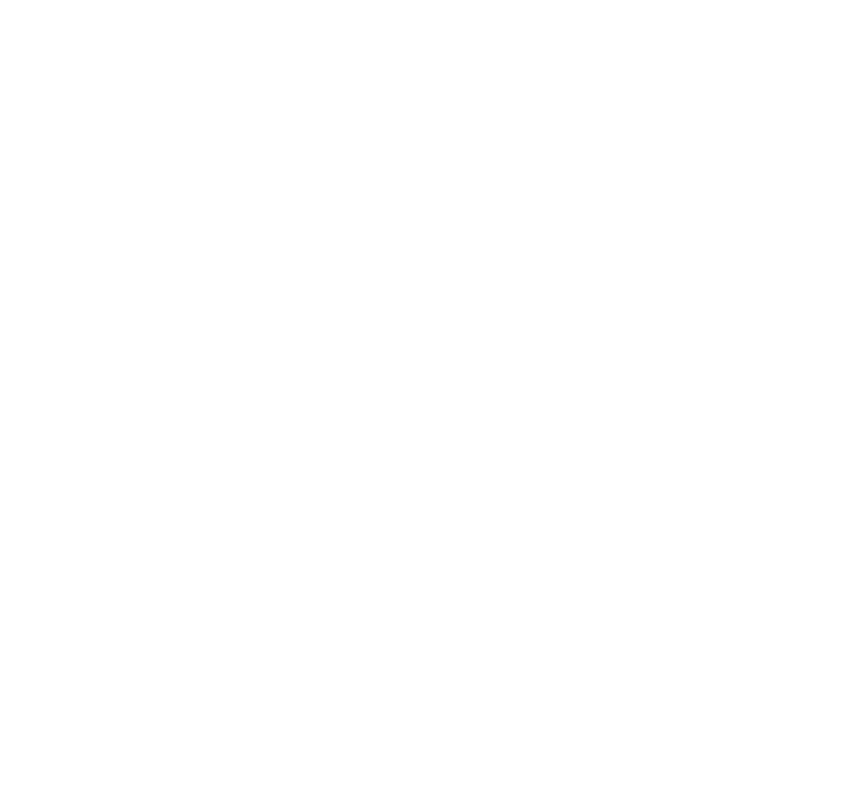
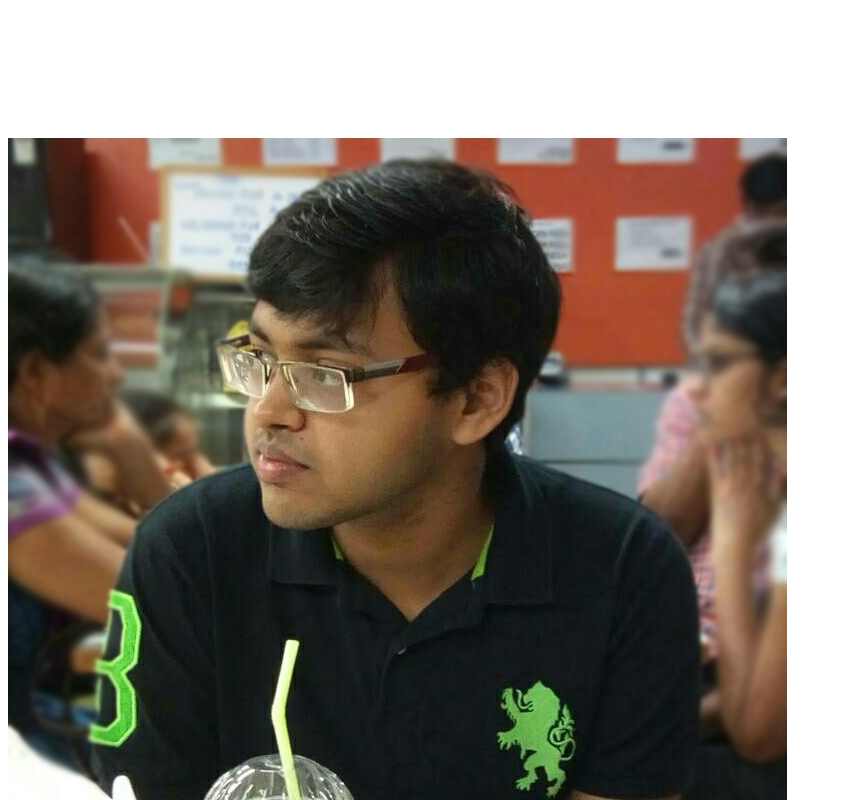
Before and after one commit to shubhamraj23/the-curious-melody, a React (Create React App) app in the folder frontend/: page / in a window 1280 px wide. Shown: the part 1580-2380 px from the top of the page, without its empty margins (0-842 px from the left). Before the commit the page ends 1504 px from the top, so only its background shows below. Built offline with nearby package versions, Linux system fonts and the light colour scheme; the HTML template or start-up script is replaced by a standard one.

Commit message:
Added description in the Home component

```diff
--- a/frontend/src/components/Footer.jsx
+++ b/frontend/src/components/Footer.jsx
@@ -14,7 +14,7 @@ const Footer = () => {
             <div className="grid grid-cols-6 mb-2">
               <div className="col-span-1">
                 <div className="flex align-middle">
-                  <ImLocation className="text-lg text-white mx-auto" />
+                  <ImLocation className="text-lg text-black mx-auto" />
                 </div>
               </div>
 
@@ -30,7 +30,7 @@ const Footer = () => {
             <div className="grid grid-cols-6 my-2">
               <div className="col-span-1">
                 <div className="flex align-middle">
-                  <MdEmail className="text-lg text-white mx-auto" />
+                  <MdEmail className="text-lg text-black mx-auto" />
                 </div>
               </div>
 
@@ -50,7 +50,7 @@ const Footer = () => {
             <div className="grid grid-cols-6 mb-2">
               <div className="col-span-1">
                 <div className="flex align-middle">
-                  <MdWeb className="text-lg text-white mx-auto" />
+                  <MdWeb className="text-lg text-black mx-auto" />
                 </div>
               </div>
 
@@ -66,7 +66,7 @@ const Footer = () => {
             <div className="grid grid-cols-6 my-2">
               <div className="col-span-1">
                 <div className="flex align-middle">
-                  <MdMeetingRoom className="text-lg text-white mx-auto" />
+                  <MdMeetingRoom className="text-lg text-black mx-auto" />
                 </div>
               </div>
 
--- a/frontend/src/components/Header.jsx
+++ b/frontend/src/components/Header.jsx
@@ -42,6 +42,11 @@ const Header = () => {
     else {
       setNavItems("nav-hide")
     }
+  }
+
+  const changeActiveSmall = (e) => {
+    toggleNav()
+    changeActive(e)
   }
 
   return (
@@ -102,7 +107,7 @@ const Header = () => {
       <div className="md:hidden">
         <ul className={`${navItems} w-full nav-base`}>
           <li className={active === "Home" ? activeBackground : inactiveBackground}>
-            <Link to="/" onClick={changeActive}>
+            <Link to="/" onClick={changeActiveSmall}>
               <p className={`px-4 py-2 text-left text-base permanent-marker ${active === "Home" ? activeText : inactiveText}`}>
                 Home
               </p>
@@ -110,7 +115,7 @@ const Header = () => {
           </li>
 
           <li className={active === "Blog" ? activeBackground : inactiveBackground}>
-            <Link to="/blog" onClick={changeActive}>
+            <Link to="/blog" onClick={changeActiveSmall}>
               <p className={`px-4 py-2 text-left text-base permanent-marker ${active === "Blog" ? activeText : inactiveText}`}>
                 Blog
               </p>
@@ -118,7 +123,7 @@ const Header = () => {
           </li>
 
           <li className={active === "Leave a Review" ? activeBackground : inactiveBackground}>
-            <Link to="/review" onClick={changeActive}>
+            <Link to="/review" onClick={changeActiveSmall}>
               <p className={`px-4 py-2 text-left text-base permanent-marker ${active === "Leave a Review" ? activeText : inactiveText}`}>
                 Leave a Review
               </p>
--- a/frontend/src/components/Home.jsx
+++ b/frontend/src/components/Home.jsx
@@ -1,19 +1,68 @@
 import { useState, useEffect } from 'react'
 import logo from '../media/logo.jpg'
+import profilePic from '../media/profile-pic.jpg'
 
 const Home = () => {
   const [divHeight, setHeight] = useState('640')
+  const [boxHeight, setBoxHeight] = useState('auto')
+  const [marginTop, setMarginTop] = useState('0')
+  const [imageMargin, setImageMargin] = useState('0')
 
   useEffect(() => {
-    setHeight(window.innerHeight - document.getElementsByClassName('nav-fix')[0].offsetHeight)
+    const screenHeight = window.innerHeight - document.getElementsByClassName('nav-fix')[0].offsetHeight
+    setHeight(screenHeight)
+    if (window.innerWidth >= 768) {
+      setBoxHeight(`${screenHeight}px`)
+    }
   }, [])
+
+  const setMargins = () => {
+    const imageHeight = document.getElementById('profile-pic').offsetHeight
+    const descriptionHeight = document.getElementById('profile-description').offsetHeight
+
+    if (window.innerWidth >= 768) {
+      if (imageHeight > descriptionHeight) {
+        setMarginTop((imageHeight - descriptionHeight)/2)
+      }
+      else {
+        setImageMargin((descriptionHeight - imageHeight)/2)
+      }
+    }
+  }
 
   return (
     <div>
       <div className="bg-shade-1">
         <div className="flex flex-col items-center justify-center" style={{height: `${divHeight}px`}}>
           <img src={logo} className="w-1/2 md:w-1/3 block" alt="The Curious Melody Logo" />
-          <p className="text-white patrick-hand tagline-font">There is always something bigger hidden</p>
+          <p className="text-white cassandra tagline-font">There is always something bigger hidden</p>
+        </div>
+      </div>
+
+      <div className="bg-shade-3">
+        <div style={{height: `${divHeight}px`}}>
+          {/* Recent Posts */}
+        </div>
+      </div>
+
+      <div className="bg-shade-2">
+        <div className="flex flex-row items-center md:justify-center" style={{height: `${boxHeight}`}}>
+          <div className="grid grid-cols-1 md:grid-cols-3 my-16">
+            <div className="w-1/2 mx-auto profile-width" style={{marginTop: `${imageMargin}px`}}>
+              <img src={profilePic} className="rounded-border my-4 md:my-0" alt="My Profile Pic" id="profile-pic" onLoad={setMargins} />
+            </div>
+
+            <div className="md:col-span-2 h-full">
+              <div style={{marginTop: `${marginTop}px`}}>
+                <p className="text-left patrick-hand text-lg md:text-2xl text-white mx-4 md:mx-8" id="profile-description">
+                  Hello, and welcome to 'The Curious Melody'. <br/>
+                  My name is Shubham, and I am an engineer. Writing is one of my old hobbies. It started as an
+                  activity to jot down my thoughts, and following the process over the years, I now have a collection
+                  I would like to share. Thank you for stopping by, and I hope you enjoy the site.
+                </p>
+              </div>
+            </div>
+          </div>
         </div>
       </div>
     </div>
--- a/frontend/src/input.css
+++ b/frontend/src/input.css
@@ -8,14 +8,6 @@ body::-webkit-scrollbar {
 }
 
 /* Colours */
-.nav-active {
-  background-color: #383838;
-}
-
-.nav-base {
-  background-color: #727272;
-}
-
 .bg-shade-1 {
   background-color: black;
 }
@@ -29,16 +21,33 @@ body::-webkit-scrollbar {
 }
 
 .bg-shade-4 {
-  background-color: #727272;
+  background-color: #6b6b6b;
+}
+
+.nav-active {
+  background-color: #383838;
+}
+
+.nav-base {
+  background-color: #808080;
 }
 
 /* Font Families */
-.permanent-marker {
-  font-family: 'Permanent Marker', cursive;
+@font-face {
+  font-family: Cassandra;
+  src: url(media/Cassandra\ Personal\ Use.ttf);
+}
+
+.cassandra {
+  font-family: Cassandra;
 }
 
 .patrick-hand {
   font-family: 'Patrick Hand', cursive;
+}
+
+.permanent-marker {
+  font-family: 'Permanent Marker', cursive;
 }
 
 /* Navigation Bar */
@@ -73,3 +82,18 @@ body::-webkit-scrollbar {
     font-size: 2.5vw;
   }
 }
+
+/* Images */
+.rounded-border {
+  border-radius: 100%;
+}
+
+.profile-width {
+  max-width: 200px;
+}
+
+@media (min-width: 768px) {
+  .profile-width {
+    max-width: 300px;
+  }
+}
--- a/frontend/src/styles.css
+++ b/frontend/src/styles.css
@@ -488,6 +488,26 @@ Ensure the default browser behavior of the `hidden` attribute.
   margin-bottom: 0.5rem;
 }
 
+.my-8 {
+  margin-top: 2rem;
+  margin-bottom: 2rem;
+}
+
+.my-4 {
+  margin-top: 1rem;
+  margin-bottom: 1rem;
+}
+
+.mx-4 {
+  margin-left: 1rem;
+  margin-right: 1rem;
+}
+
+.my-16 {
+  margin-top: 4rem;
+  margin-bottom: 4rem;
+}
+
 .mb-2 {
   margin-bottom: 0.5rem;
 }
@@ -506,6 +526,10 @@ Ensure the default browser behavior of the `hidden` attribute.
 
 .hidden {
   display: none;
+}
+
+.h-full {
+  height: 100%;
 }
 
 .w-full {
@@ -530,6 +554,10 @@ Ensure the default browser behavior of the `hidden` attribute.
 
 .grid-cols-6 {
   grid-template-columns: repeat(6, minmax(0, 1fr));
+}
+
+.flex-row {
+  flex-direction: row;
 }
 
 .flex-col {
@@ -646,14 +674,6 @@ body::-webkit-scrollbar {
 
 /* Colours */
 
-.nav-active {
-  background-color: #383838;
-}
-
-.nav-base {
-  background-color: #727272;
-}
-
 .bg-shade-1 {
   background-color: black;
 }
@@ -667,17 +687,35 @@ body::-webkit-scrollbar {
 }
 
 .bg-shade-4 {
-  background-color: #727272;
+  background-color: #6b6b6b;
+}
+
+.nav-active {
+  background-color: #383838;
+}
+
+.nav-base {
+  background-color: #808080;
 }
 
 /* Font Families */
 
-.permanent-marker {
-  font-family: 'Permanent Marker', cursive;
+@font-face {
+  font-family: Cassandra;
+
+  src: url(media/Cassandra\ Personal\ Use.ttf);
+}
+
+.cassandra {
+  font-family: Cassandra;
 }
 
 .patrick-hand {
   font-family: 'Patrick Hand', cursive;
+}
+
+.permanent-marker {
+  font-family: 'Permanent Marker', cursive;
 }
 
 /* Navigation Bar */
@@ -715,14 +753,30 @@ body::-webkit-scrollbar {
   }
 }
 
-.hover\:text-white:hover {
-  --tw-text-opacity: 1;
-  color: rgb(255 255 255 / var(--tw-text-opacity));
+/* Images */
+
+.rounded-border {
+  border-radius: 100%;
+}
+
+.profile-width {
+  max-width: 200px;
+}
+
+@media (min-width: 768px) {
+  .profile-width {
+    max-width: 300px;
+  }
 }
 
 .hover\:text-black:hover {
   --tw-text-opacity: 1;
   color: rgb(0 0 0 / var(--tw-text-opacity));
+}
+
+.hover\:text-white:hover {
+  --tw-text-opacity: 1;
+  color: rgb(255 255 255 / var(--tw-text-opacity));
 }
 
 @media (min-width: 768px) {
@@ -732,6 +786,20 @@ body::-webkit-scrollbar {
 
   .md\:bottom-0 {
     bottom: 0px;
+  }
+
+  .md\:col-span-2 {
+    grid-column: span 2 / span 2;
+  }
+
+  .md\:my-0 {
+    margin-top: 0px;
+    margin-bottom: 0px;
+  }
+
+  .md\:mx-8 {
+    margin-left: 2rem;
+    margin-right: 2rem;
   }
 
   .md\:flex {
@@ -750,6 +818,14 @@ body::-webkit-scrollbar {
     grid-template-columns: repeat(2, minmax(0, 1fr));
   }
 
+  .md\:grid-cols-3 {
+    grid-template-columns: repeat(3, minmax(0, 1fr));
+  }
+
+  .md\:justify-center {
+    justify-content: center;
+  }
+
   .md\:text-lg {
     font-size: 1.125rem;
     line-height: 1.75rem;
@@ -759,4 +835,9 @@ body::-webkit-scrollbar {
     font-size: 1rem;
     line-height: 1.5rem;
   }
+
+  .md\:text-2xl {
+    font-size: 1.5rem;
+    line-height: 2rem;
+  }
 }
```
Also changed, not shown: frontend/src/media/Cassandra Personal Use.ttf (added), frontend/src/media/profile-pic.jpg (added).
